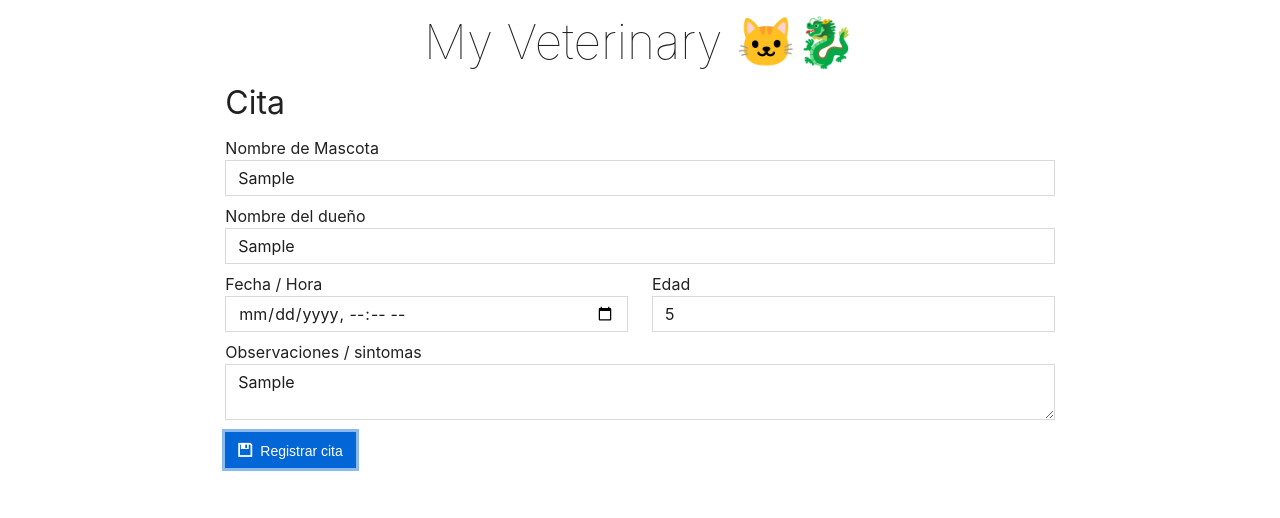
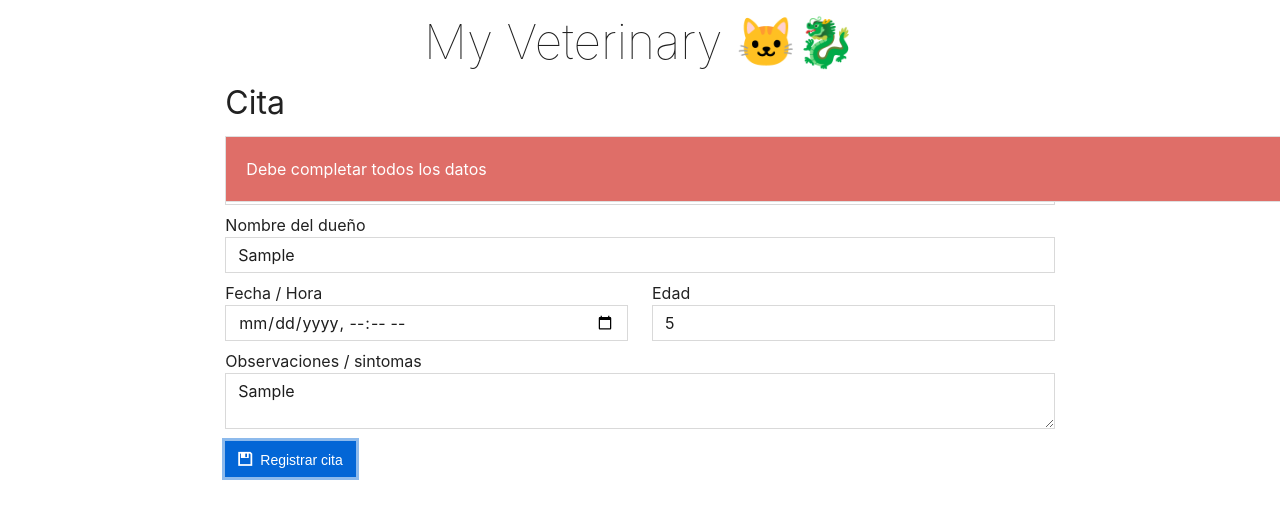
Before and after one commit to wlizama/my-veterinary-rjs, a React (Create React App) app: page / in a window 1280 px wide. Both pictures are taken after typing "Sample", "Sample", "5", "Sample" into the empty fields and a click on the button "Registrar cita". Shown: the top 518 px of the page. Built offline with nearby package versions, Linux system fonts and the light colour scheme.

Commit message:
se custom components

```diff
--- a/package.json
+++ b/package.json
@@ -5,7 +5,8 @@
   "dependencies": {
     "react": "^16.8.6",
     "react-dom": "^16.8.6",
-    "react-scripts": "3.0.1"
+    "react-scripts": "3.0.1",
+    "uuid": "^3.3.2"
   },
   "scripts": {
     "start": "react-scripts start",
--- a/src/App.js
+++ b/src/App.js
@@ -1,20 +1,37 @@
-import React from 'react';
+import React, { Component } from 'react';
 import './styles/metro-4.2.43/css/metro-all.min.css';
-// import './styles/metro-4.2.43/css/metro-icons.min.css';
 import Header from "./components/Header"
 import Cita from "./components/Cita"
 
-function App() {
+
+class App extends Component {
+
+	state = {
+		citas : []
+	}
+
+	crearNuevaCita = datos => {
+		const citas = [...this.state.citas, datos]
+
+		this.setState({
+			citas
+		})
+	}
+
+	render() {
 		return (
+			<div>
 				<div className="container-fluid">
 					<div className="row">
 						<div className="cell-lg-8 offset-lg-2 cell-md-10 offset-md-1">
 							<Header titulo="My Veterinary 🐱‍🐉"></Header>
-					<Cita />
+							<Cita crearNuevaCita={this.crearNuevaCita} />
 						</div>
 					</div>
 				</div>
-	)
+			</div>
+		);
+	}
 }
 
 export default App;
--- a/src/components/Cita/Cita.js
+++ b/src/components/Cita/Cita.js
@@ -1,4 +1,7 @@
 import React, { Component } from 'react';
+import InfoBox from '../Custom/InfoBox';
+
+import uuid from 'uuid';
 
 class Cita extends Component {
     state = {
@@ -35,23 +38,28 @@ class Cita extends Component {
            nombreDuenho === '' ||
            fechaHora === '' ||
            edadMascota === '' ||
-           observaciones === '' ){
+           observaciones === '' ) {
                this.setState({
                    isError: true
                })
         }
 
-        if(this.state.isError) {
-            console.error("Error, datos incompletos")
-            return
-        }
+        const nuevaCita = {...this.state.cita}
+        nuevaCita.id = uuid()
+
+        this.props.crearNuevaCita(nuevaCita)
     }
 
     render() {
+        const {isError} = this.state
+
         return (
             <div>
                 <h2>{this.state.titulo}</h2>
                 <form onSubmit={this.handleSubmit}>
+                { isError ?
+                    <InfoBox content="Debe completar todos los datos" type="error" />
+                : null }
                     <div className="row my-2">
                         <div className="cell-md-12">
                             <div className="form-group">
--- /dev/null
+++ b/src/components/Custom/InfoBox.js
@@ -0,0 +1,30 @@
+import React, { Component } from 'react';
+
+class InfoBox extends Component {
+    state = {
+        tipoInfoBox: {
+            "warning" : { bgColor: "yellow", fgColor: "black" },
+            "info" : { bgColor: "cyan", fgColor: "white" },
+            "error" : { bgColor: "lightRed", fgColor: "white" },
+        }
+    }
+
+    render() {
+
+        const {bgColor, fgColor} = this.state.tipoInfoBox[this.props.type]
+
+        return (
+            <div className="row my-2">
+                <div className="cell-md-12">
+                    <div className={`info-box w-100 bg-${bgColor} fg-${fgColor}`}>
+                        <div className="info-box-content">
+                            {this.props.content}
+                        </div>
+                    </div>
+                </div>
+            </div>
+        );
+    }
+}
+
+export default InfoBox;
--- /dev/null
+++ b/src/components/Custom/index.js
@@ -0,0 +1,3 @@
+import InfoBox from "./InfoBox"
+
+export default {InfoBox}
```
Also changed, not shown: 1 other file (tests, documents, lock files or other folders). Lines whose indentation alone changed are shown as unchanged.
